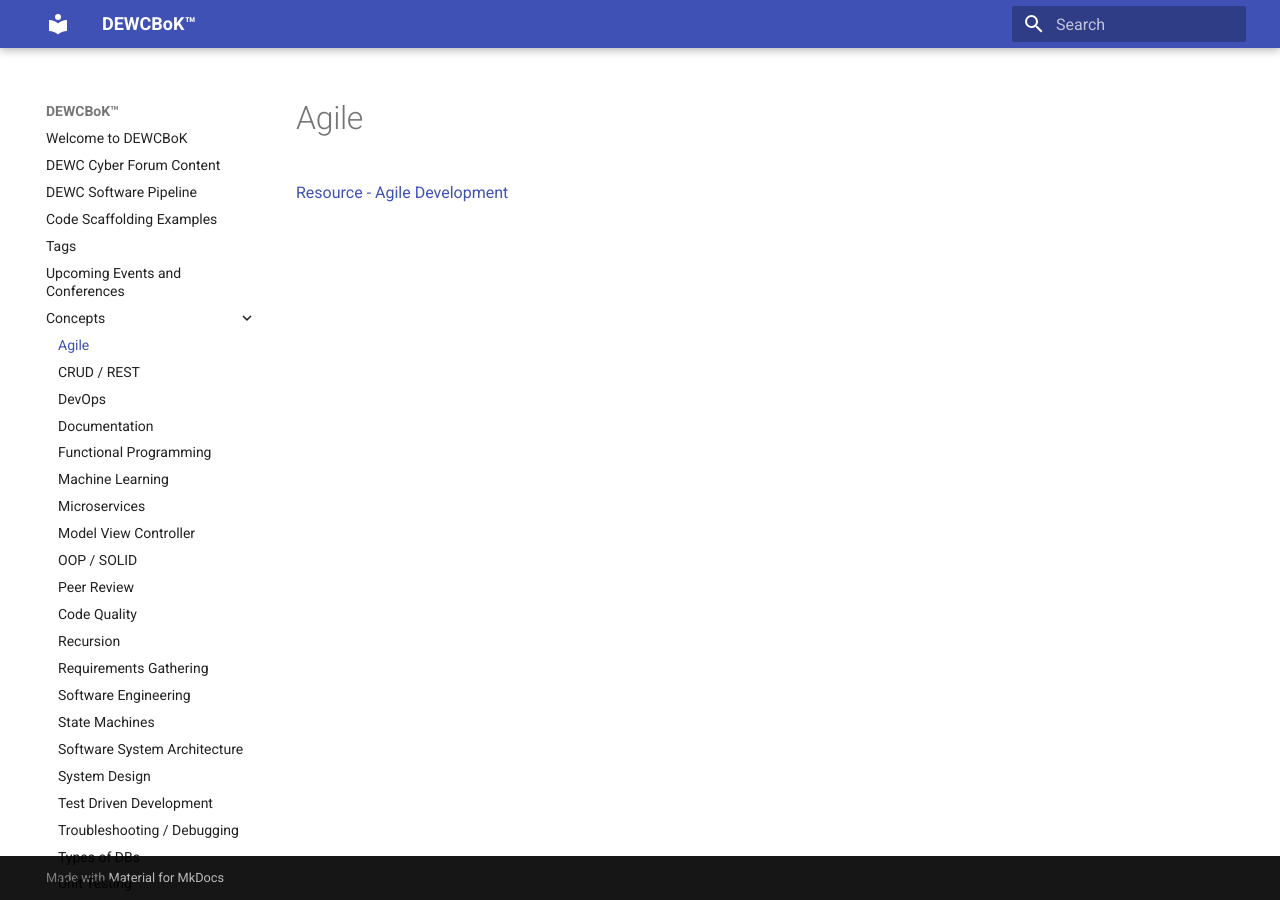
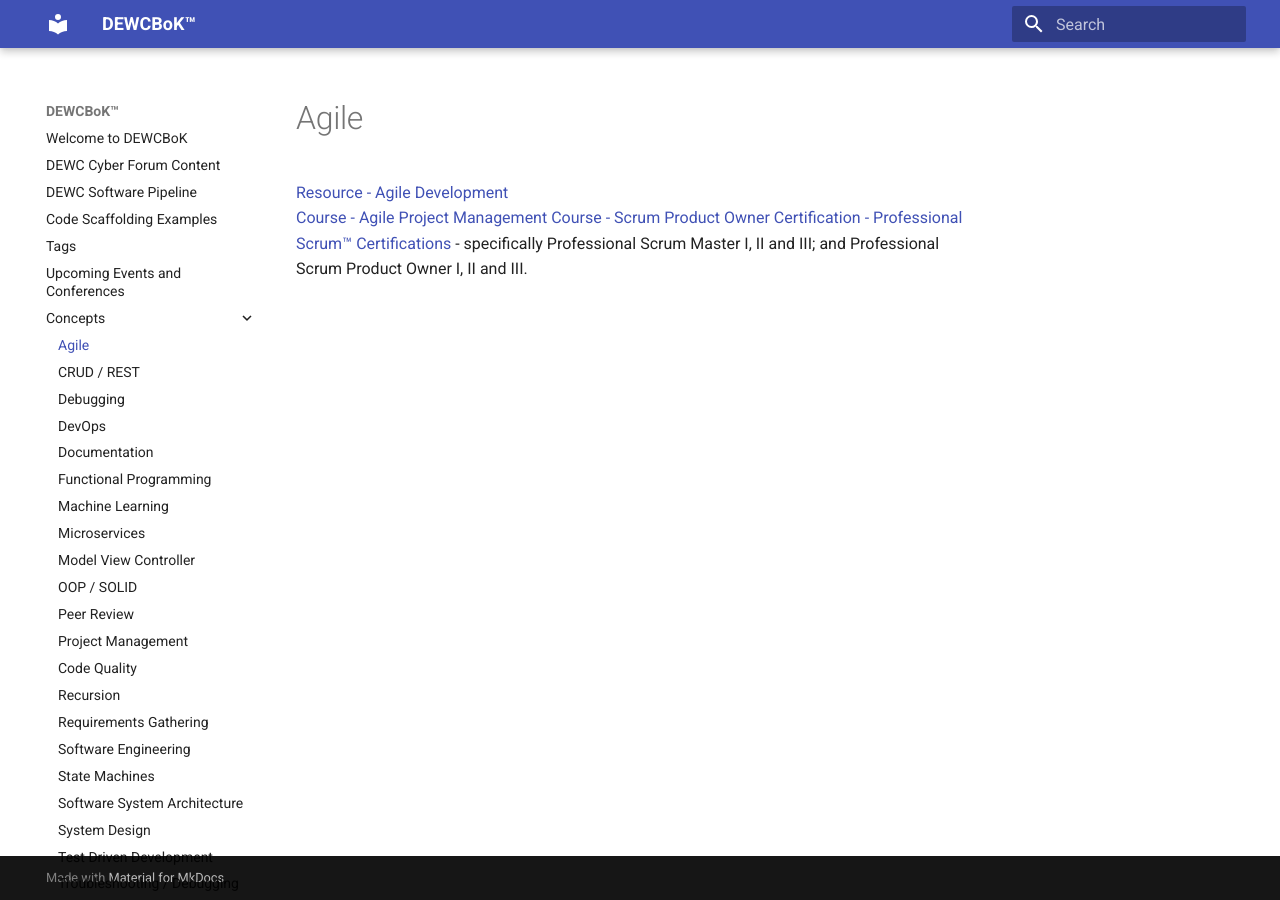
Before and after one commit to dewcservices/dewcservices.github.io, an MkDocs documentation site: the page built from docs/Concepts/agile.md, in a window 1280 px wide. Built offline with MkDocs 1.6.1 and Material for MkDocs 9.7.7, drawn with Linux system fonts in a browser that asks for light colours.

```diff
--- a/docs/Concepts/agile.md
+++ b/docs/Concepts/agile.md
@@ -5,3 +5,6 @@ tags:
 # Agile
 
 [Resource - Agile Development](https://se-education.org/learningresources/contents/projectManagement/AgileDevelopment.html)
+[Course - Agile Project Management](https://learning.oreilly.com/course/agile-project-management/9781804615799/)
+[Course - Scrum Product Owner](https://learning.oreilly.com/course/scrum-product-owner/9780134840451/)
+[Certification - Professional Scrum™ Certifications](https://www.scrum.org/professional-scrum-certifications) - specifically Professional Scrum Master I, II and III; and Professional Scrum Product Owner I, II and III.
```
Also changed, not shown: docs/Concepts/debugging.md (added, +7 -0 lines), docs/Concepts/functionalprog.md (+1 -0 lines), docs/Concepts/projectmanagement.md (added, +7 -0 lines), docs/Concepts/software-engineering.md (+2 -0 lines), docs/Languages_Frameworks/angular.md (+1 -0 lines), docs/Tools/aws.md (added, +10 -0 lines), docs/Tools/devcontainers.md (+2 -0 lines), docs/Tools/helm.md (added, +8 -0 lines).
